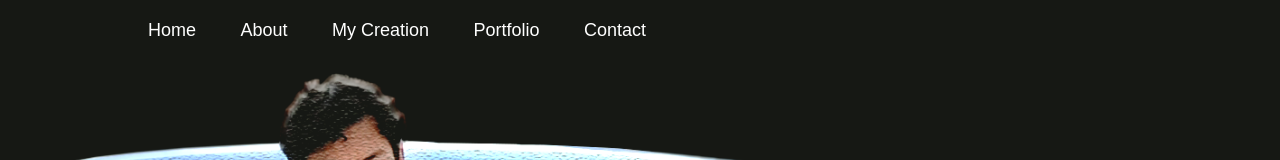
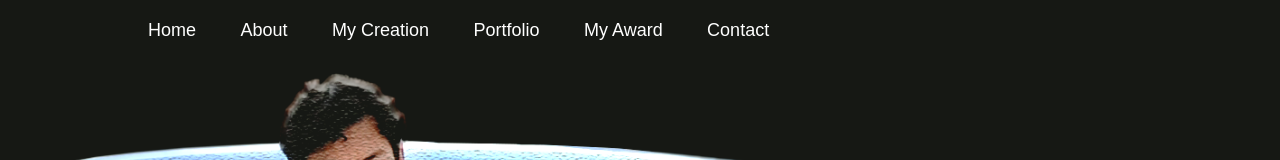
Before and after one commit to mohammadaminabil/abil, a plain HTML site: page index.html in a window 1280 px wide. Shown: the top 160 px of the page. Drawn offline with Linux system fonts and the light colour scheme.

Commit message:
Update index.html

```diff
--- a/index.html
+++ b/index.html
@@ -17,6 +17,7 @@
                 <li><a href="#about">About</a></li>
                 <li><a href="#services">My Creation</a></li>
                 <li><a href="#portfolio">Portfolio</a></li>
+                <li><a href="#my award">My Award</a></li>
                 <li><a href="#contact">Contact</a></li>
                 <i class="fa-solid fa-xmark" onclick="closemenu()"></i>
             </ul>
```
